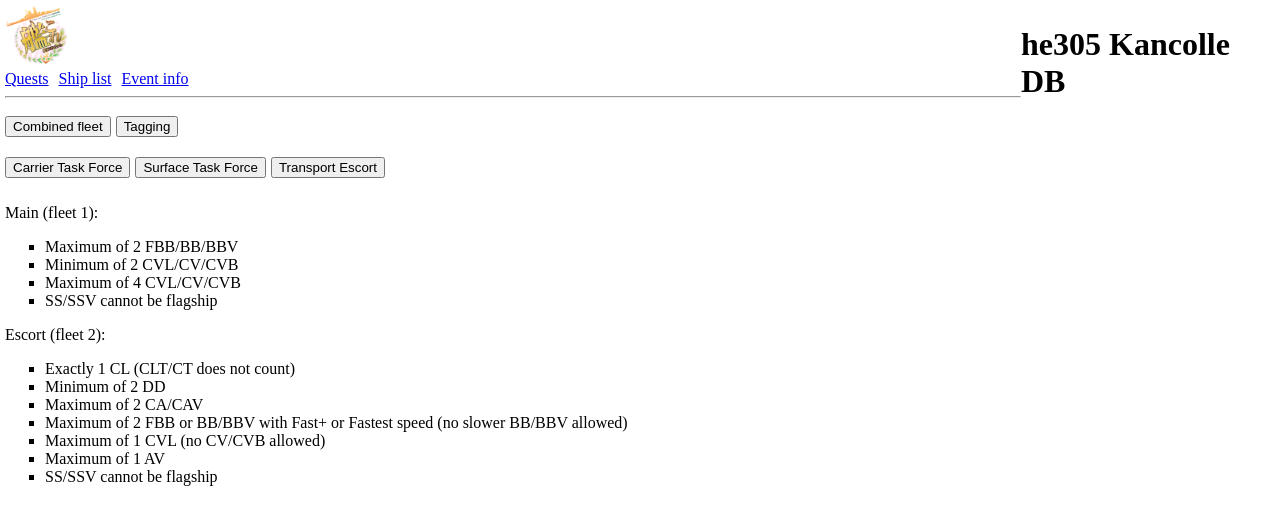
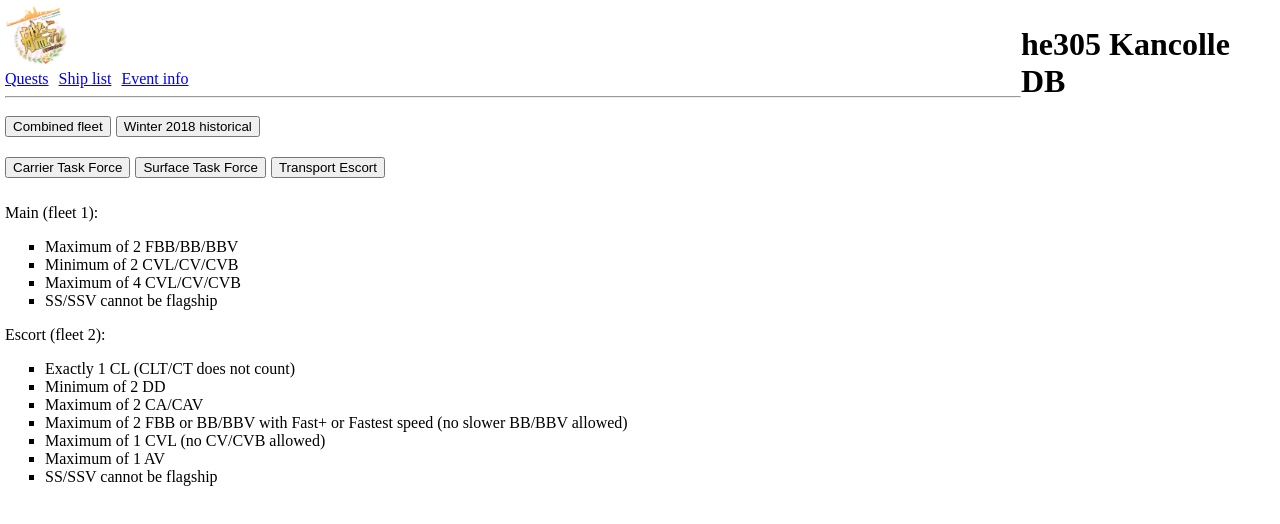
Before and after one commit to he305/KancolleData, a React (Create React App) app: page /event in a window 1280 px wide. Shown: the top 524 px of the page. Built offline with nearby package versions, Linux system fonts and the light colour scheme.

Commit message:
historical fleet

```diff
--- a/src/components/Event.js
+++ b/src/components/Event.js
@@ -1,6 +1,7 @@
 import React, {Component} from 'react';
 import { Tab, Tabs, TabList, TabPanel } from 'react-tabs';
 import '../styles/Event.css'
+import historical from '../Winter_2018.jpg';
 
 class Event extends Component {
     render() {
@@ -8,7 +9,7 @@
             <Tabs>
                 <TabList>
                     <Tab><input type="button" value="Combined fleet"/></Tab>
-                    <Tab><input type="button" value="Tagging"/></Tab>
+                    <Tab><input type="button" value="Winter 2018 historical"/></Tab>
                 </TabList>
 
                 <TabPanel>
@@ -75,7 +76,7 @@
                     </Tabs>
                 </TabPanel>
                 <TabPanel>
-                    <h3>In progress</h3>
+                    <img src={historical}></img>
                 </TabPanel>
             </Tabs>
         )
--- a/src/components/Quest.js
+++ b/src/components/Quest.js
@@ -15,7 +15,7 @@
         var pattern = /[^><#][A-z]+\d+/g;
         if (data.match(pattern) !== null && data.match(pattern) !== undefined) {
             data.match(pattern).map(function(match) {
-                var new_data = match.replace(/\s/g, '');
+                var new_data = match.replace(/[:,\s]/g, '');
                 data = data.replace(match, " <a href=#" + new_data + ">" + new_data + "</a>")
             })
 
```
Also changed, not shown: src/Winter_2018.jpg (added), 1 other file (tests, documents, lock files or other folders).
